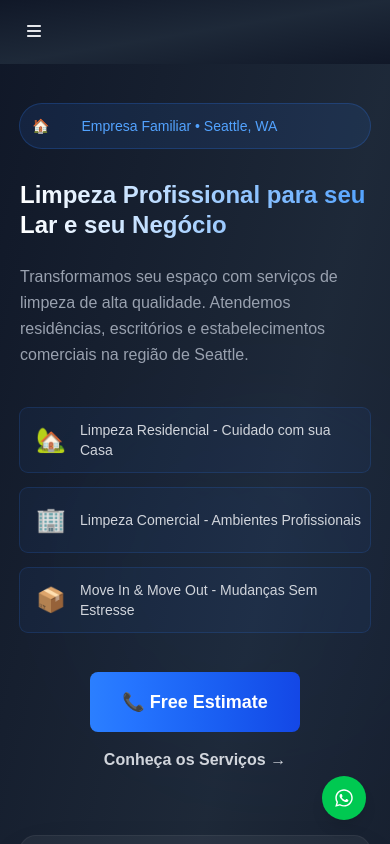
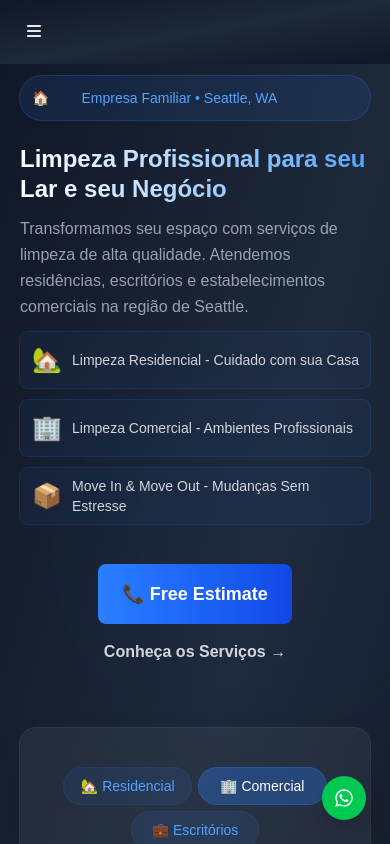
Before and after one commit to Claudio-Silva-Bispo/sparklehaven-website-project, a Next.js app: page / in a window 390 px wide. Shown: the top 844 px of the page. Built offline with nearby package versions, Linux system fonts and the light colour scheme.

Commit message:
FIX - Ajuste de espaçamento

```diff
--- a/src/components/Hero.tsx
+++ b/src/components/Hero.tsx
@@ -43,21 +43,21 @@ const Hero: React.FC = () => {
         <div className="container mx-auto px-5 relative z-10">
           <div className="grid grid-cols-1 lg:grid-cols-2 gap-16 items-center">
             {/* Hero Text */}
-            <div className="animate-fadeInUp pt-10 xl:pt-0">
+            <div className="animate-fadeInUp pt-3 xl:pt-0">
               <div className="inline-flex items-center gap-2 bg-blue-500/10 ring-1 ring-blue-500/30 rounded-full text-sm text-blue-400 font-medium mb-6 min-w-full md:min-w-sm">
                 <span className='p-3'>🏠</span> <p className='p-3'>Empresa Familiar • Seattle, WA</p>
               </div>
 
-              <h1 className="text-2xl md:text-5xl lg:text-4xl xl:text-5xl font-extrabold mb-6 leading-tight bg-gradient-to-r from-white to-blue-400 bg-clip-text text-transparent pt-2 xl:pt-0">
+              <h1 className="text-2xl md:text-5xl lg:text-4xl xl:text-5xl font-extrabold leading-tight bg-gradient-to-r from-white to-blue-400 bg-clip-text text-transparent">
                 Limpeza Profissional para seu Lar e seu Negócio
               </h1>
 
-              <p className="md:text-xl text-gray-400 mb-10 leading-relaxed">
+              <p className="md:text-xl text-gray-400 mb-3 leading-relaxed pt-3">
                 Transformamos seu espaço com serviços de limpeza de alta qualidade. Atendemos residências, escritórios e estabelecimentos comerciais na região de Seattle.
               </p>
 
               <div className="mb-10">
-                <div className="flex flex-col gap-4">
+                <div className="flex flex-col gap-3">
                   {[
                     { icon: '🏡', text: 'Limpeza Residencial - Cuidado com sua Casa' },
                     { icon: '🏢', text: 'Limpeza Comercial - Ambientes Profissionais' },
@@ -65,9 +65,9 @@ const Hero: React.FC = () => {
                   ].map((service, index) => (
                     <div
                       key={index}
-                      className="flex items-center gap-4 p-1 ld:p-3 bg-blue-500/5 ring-1 ring-blue-500/20 rounded-lg transition-all duration-300 hover:bg-blue-500/10 hover:translate-x-2"
+                      className="flex items-center gap-2 p-1 ld:p-3 bg-blue-500/5 ring-1 ring-blue-500/20 rounded-lg transition-all duration-300 hover:bg-blue-500/10 hover:translate-x-2"
                     >
-                      <div className="text-2xl w-10 text-center p-3">{service.icon}</div>
+                      <div className="text-2xl w-10 text-center p-2 lg:p-3">{service.icon}</div>
                       <div className="text-gray-300 font-medium text-sm lg:text-md">{service.text}</div>
                     </div>
                   ))}
@@ -77,7 +77,7 @@ const Hero: React.FC = () => {
               <div className="flex flex-col sm:flex-row gap-4 items-center">
                 <button
                   onClick={() => scrollToSection('contact')}
-                  className="bg-gradient-to-r from-blue-500 to-blue-700 hover:from-blue-600 hover:to-blue-800 text-white px-8 py-4 rounded-lg font-semibold text-lg transition-all duration-300 hover:-translate-y-1 hover:shadow-lg hover:shadow-blue-500/25 flex items-center gap-2"
+                  className="bg-gradient-to-r from-blue-500 to-blue-700 hover:from-blue-600 hover:to-blue-800 text-white px-6 py-4 rounded-lg font-semibold text-lg transition-all duration-300 hover:-translate-y-1 hover:shadow-lg hover:shadow-blue-500/25 flex items-center gap-2"
                 >
                   📞 Free Estimate
                 </button>
@@ -104,7 +104,7 @@ const Hero: React.FC = () => {
                     <button
                       key={tab.key}
                       onClick={() => setActivePanel(tab.key as typeof activePanel)}
-                      className={`px-4 py-2 lg:px-8 lg:py-2 rounded-full text-sm lg:text-md font-medium transition-all duration-300 ring-1 w-[15vh] md:w-[20vh] ${
+                      className={`px-2 py-2 lg:px-8 lg:py-2 rounded-full text-sm lg:text-md font-medium transition-all duration-300 ring-1 w-[15vh] md:w-[20vh] ${
                         activePanel === tab.key
                           ? "bg-blue-500/30 ring-blue-500/50 text-white"
                           : "bg-blue-500/10 ring-blue-500/20 text-blue-400 hover:bg-blue-500/20"
@@ -116,7 +116,7 @@ const Hero: React.FC = () => {
                 </div>
 
                 {/* Container com altura fixa */}
-                <div className="relative w-full" style={{ height: '600px' }}>
+                <div className="relative min-w-full" style={{ height: '600px' }}>
 
                   {/* Residential Panel */}
                   <div className={`absolute inset-0 transition-opacity duration-500 overflow-y-auto ${
--- a/src/pages/_app.tsx
+++ b/src/pages/_app.tsx
@@ -34,7 +34,7 @@ function MyApp({ Component, pageProps: { session, ...pageProps } }: AppProps) {
       <div className="fixed bottom-6 right-6 flex flex-col gap-3 z-50">
       {/* Botão WhatsApp */}
       <a
-        href="https://wa.me/5511958757740"
+        href="https://wa.me/+14255886654"
         target="_blank"
         rel="noopener noreferrer"
         className="p-3 rounded-full bg-green-500 text-white shadow-lg hover:bg-green-400 transition"
```
